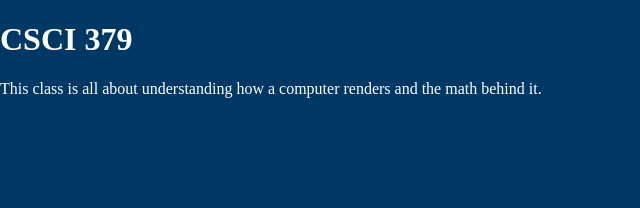
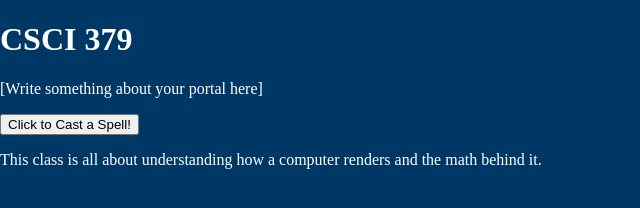
Before and after one commit to gar018/gar018.github.io, a plain HTML site: page index.html in a window 1280 px wide. Shown: the whole page, without its empty margins (0-640 px from the left). Drawn offline with Linux system fonts and the light colour scheme.

Commit message:
scroll1 indexhtml

```diff
--- a/index.html
+++ b/index.html
@@ -8,6 +8,14 @@
     </head>
     <body>
         <h1>CSCI 379</h1>
+        <p>[Write something about your portal here]</p>
+        <button onclick="castSpell()">Click to Cast a Spell!</button>
+        <p id="spellResult"></p>
+        <script>
+            function castSpell() {
+                document.getElementById("spellResult").innerText = "Your spell has been cast successfully!";
+            }
+        </script>
         <p>This class is all about understanding how a computer renders and the math behind it.</p>
     </body>
 </html>
```
